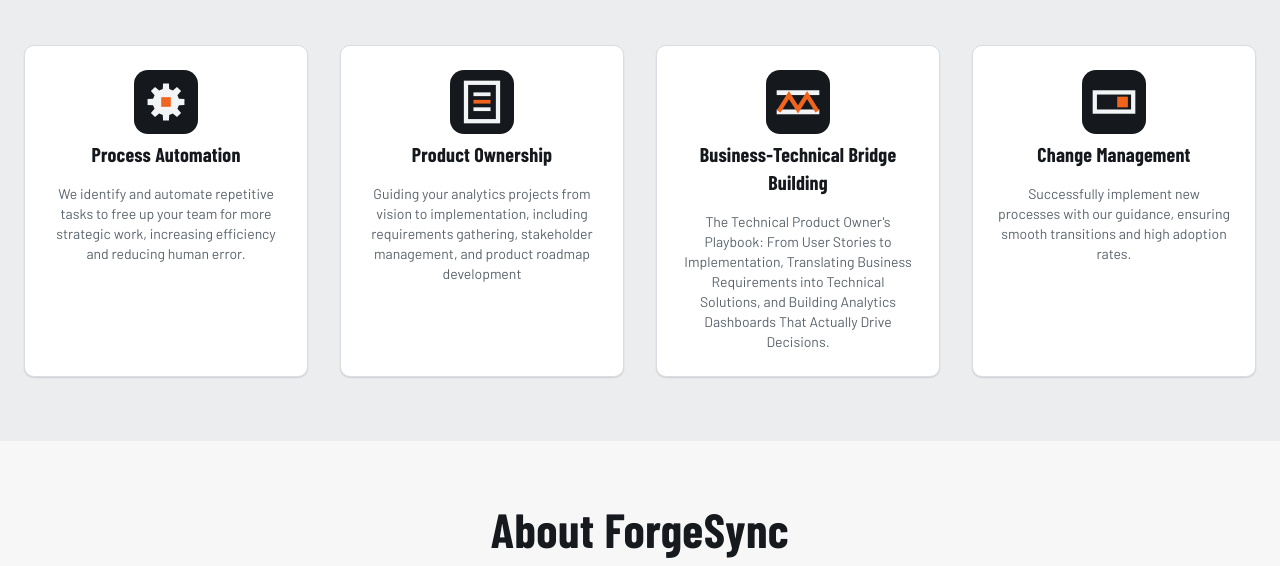
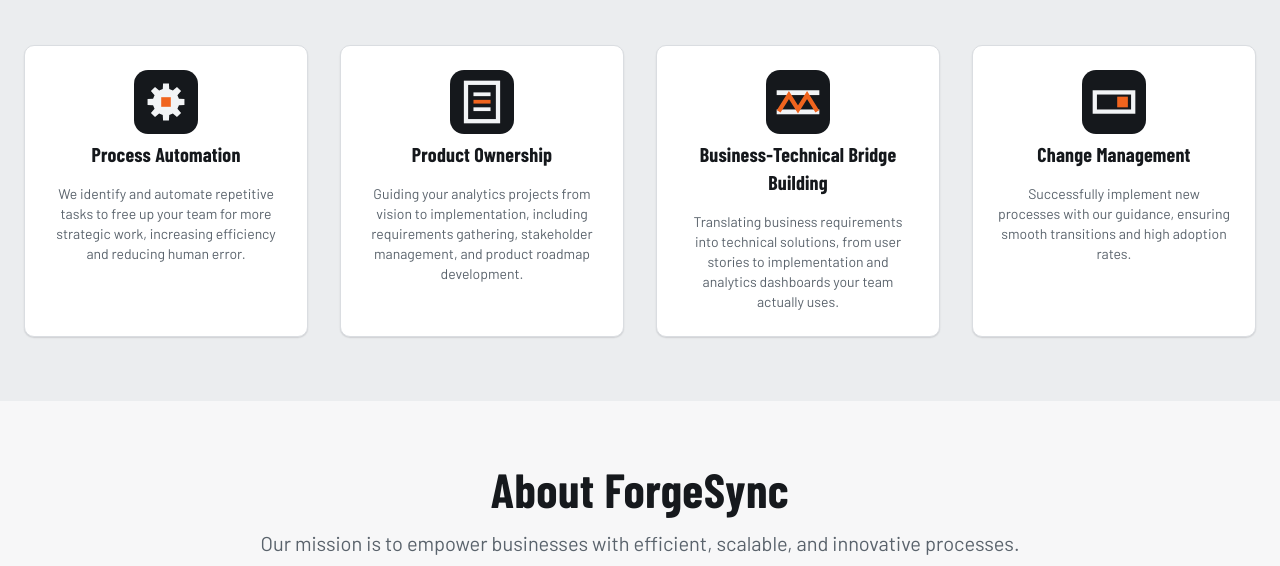
Before and after one commit to s3w3ll/forgesync, a plain HTML site: page index.html in a window 1280 px wide. Shown: the part 703-1269 px from the top of the page. Drawn offline with nearby package versions, Linux system fonts and the light colour scheme.

Commit message:
Even out the service card copy
The Bridge Building description ran to 201 characters against 108-152
for the other three, and was the only one in Title Case. Because the
card bodies carry flex-grow inside a stretched grid row, that one card
set the height of all four and left the others padding empty space.

Redrafted to 145 characters in sentence case, keeping all three ideas:
translating requirements, user stories through to implementation, and
dashboards that get used. The row drops from 332px to 312px and every
card now sits within 108-153 characters.

Also adds the full stop missing from the end of the Product Ownership
description, the only one of the four without one.

Co-Authored-By: Claude Opus 5 <noreply@anthropic.com>

```diff
--- a/index.html
+++ b/index.html
@@ -94,7 +94,7 @@
          </div>
         </div>
         <div class="text-sm text-muted-foreground p-6 pt-0 flex-grow">
-         Guiding your analytics projects from vision to implementation, including requirements gathering, stakeholder management, and product roadmap development
+         Guiding your analytics projects from vision to implementation, including requirements gathering, stakeholder management, and product roadmap development.
         </div>
        </div>
        <div class="rounded-lg text-card-foreground text-center flex flex-col items-center bg-card shadow-lg hover:shadow-primary/20 hover:border-primary/50 border transition-all duration-300 transform hover:-translate-y-2">
@@ -105,7 +105,7 @@
          </div>
         </div>
         <div class="text-sm text-muted-foreground p-6 pt-0 flex-grow">
-         The Technical Product Owner's Playbook: From User Stories to Implementation, Translating Business Requirements into Technical Solutions, and Building Analytics Dashboards That Actually Drive Decisions.
+         Translating business requirements into technical solutions, from user stories to implementation and analytics dashboards your team actually uses.
         </div>
        </div>
        <div class="rounded-lg text-card-foreground text-center flex flex-col items-center bg-card shadow-lg hover:shadow-primary/20 hover:border-primary/50 border transition-all duration-300 transform hover:-translate-y-2">
```
